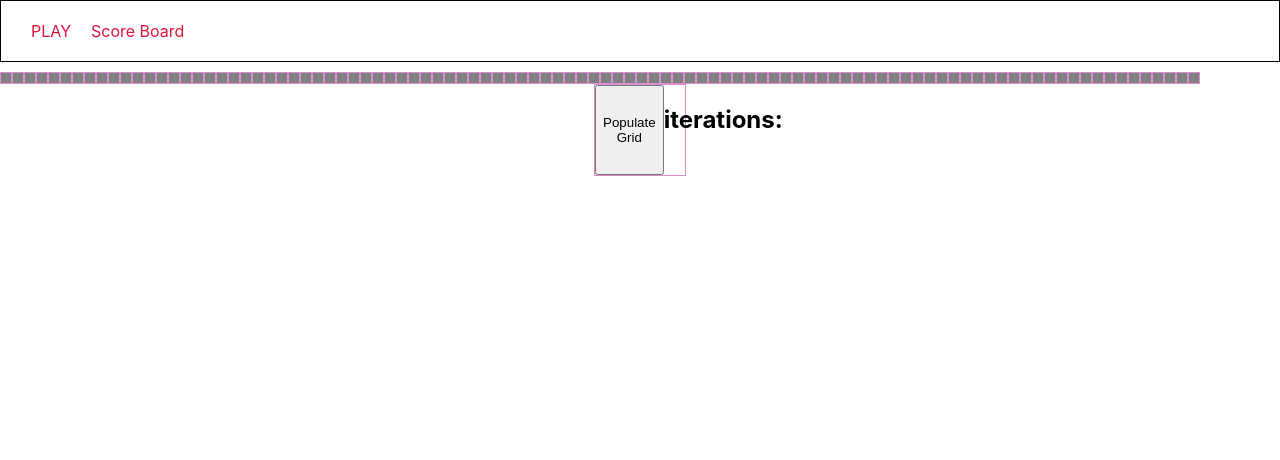
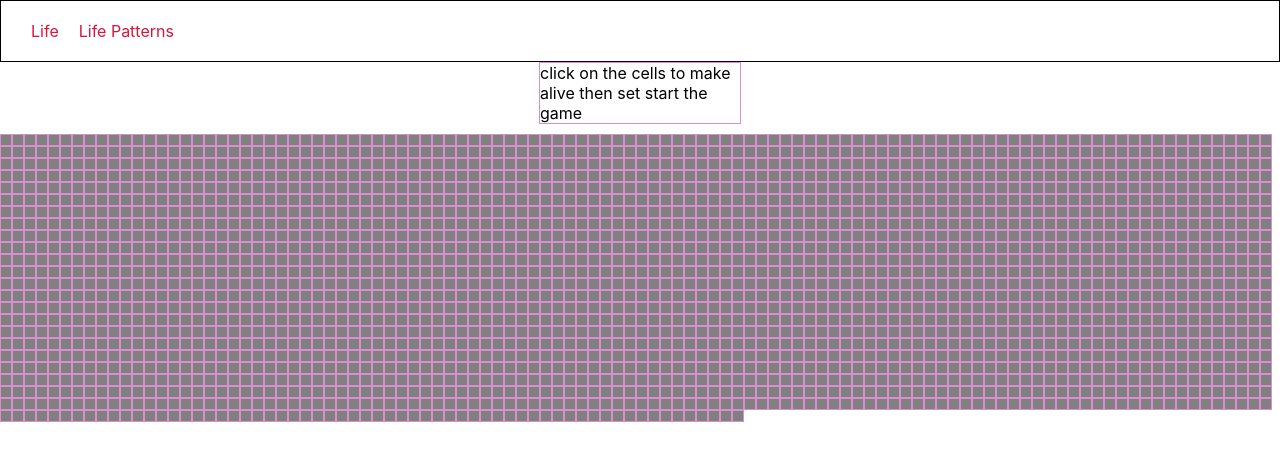
Before and after one commit to GorginZ/React-Conways, a React (Create React App) app: page /play in a window 1280 px wide. Shown: the top 460 px of the page. Built offline with nearby package versions, Linux system fonts and the light colour scheme.

Commit message:
cleaning up deleting stuff from old projcet

```diff
--- a/src/components/AllScores.jsx
+++ /dev/null
@@ -1,33 +0,0 @@
-import React from "react";
-//get scores from rails
-class AllScores extends React.Component {
-  state = { scores: [] };
-
-  getScores = async () => {
-    const response = await fetch("https://afternoon-shelf-14654.herokuapp.com/scores");
-    const scores = await response.json();
-    this.setState({ scores: scores });
-  };
-
-  renderScores = () => {
-    return this.state.scores.map((score, index) => {
-      return (
-        <div key={index} className="score">
-          <h3>{score.name}</h3>
-          <h4>Score: </h4>
-          <p>{score.score}</p>
-          <hr />
-        </div>
-      );
-    });
-  };
-  async componentDidMount() {
-    this.getScores();
-  }
-
-  render() {
-    return <div>{this.renderScores()}</div>;
-  }
-}
-
-export default AllScores;
--- a/src/components/App.jsx
+++ b/src/components/App.jsx
@@ -1,9 +1,7 @@
 import React, { Component } from "react";
 import { Router, Route, Switch } from "react-router-dom";
 import "../styles/App.scss";
-import AllScores from "./AllScores";
 import Game from "./game";
-import Landing from "./landing";
 import NavBar from "./NavBar";
 
 class App extends Component {
@@ -11,10 +9,9 @@ class App extends Component {
     return (
       <>
         <NavBar />
+        <Game></Game>
           <Switch>
-            <Route exact path="/" component={Landing} />
-            <Route exact path="/play" component={Game} />
-            <Route exact path="/scoreboard" component={AllScores} />
+            <Route exact path="/life" component={Game} />
           </Switch>
       </>
     );
--- a/src/components/NavBar.jsx
+++ b/src/components/NavBar.jsx
@@ -5,8 +5,8 @@ class NavBar extends React.Component {
   render() {
     return (
       <nav>
-          <Link to="/play">PLAY</Link>
-        <Link to="/scoreboard">Score Board</Link>
+          <Link to="/life">Life</Link>
+        <Link to="/patterns">Life Patterns</Link>
 
 
       </nav>
--- a/src/components/game components/grid.jsx
+++ b/src/components/game components/grid.jsx
@@ -39,7 +39,7 @@ class Grid extends PureComponent {
   };
 
   render() {
-    this.GridBuilder(10, 10);
+    this.GridBuilder(50, 50);
     console.log(this.cells);
     return <div id="grid">{this.GridSeer()}</div>;
   }
--- a/src/components/game.jsx
+++ b/src/components/game.jsx
@@ -9,14 +9,6 @@ class Game extends Component {
     this.alive = [];
     this.state = {};
   }
-  //get rid of weird flex grid make rows cols set in stone
-
-  // onInputChange = (event) => {
-  //   console.log("on input change");
-  //   this.setState({
-  //     [event.target.id]: event.target.value,
-  //   });
-  // };
 
   updateVisibility = (cell) => {
     if (cell.style["background-color"] === "blue") {
@@ -44,12 +36,10 @@ class Game extends Component {
     return (
       <>
         {" "}
+        <div className="scoreBox">
+          {" click on the cells to make alive then set start the game "}
+        </div>{" "}
         <Grid tileEvent={this.handleClick} />
-        <div className="scoreBox">
-          {" "}
-          <button>Populate Grid</button>
-          <h2>iterations:{this.state.score}</h2>
-        </div>{" "}
       </>
     );
   }
--- a/src/components/landing.jsx
+++ /dev/null
@@ -1,12 +0,0 @@
-import React from "react"
-
-const Landing = () => {
-  return (
-    <h1>Conways Game of Life
-
-    </h1>
-
-  )
-};
-
-export default Landing;
--- a/src/styles/App.scss
+++ b/src/styles/App.scss
@@ -20,8 +20,8 @@ code {
 }
 
 .scoreBox {
-  height: 90px;
-  width: 90px;
+  height: auto;
+  width: 200px;
   border: 1px solid rgb(216, 143, 206);
   margin: auto;
   display: flex;
```
Also changed, not shown: src/components/game components/randColour.jsx (deleted, +0 -11 lines).
